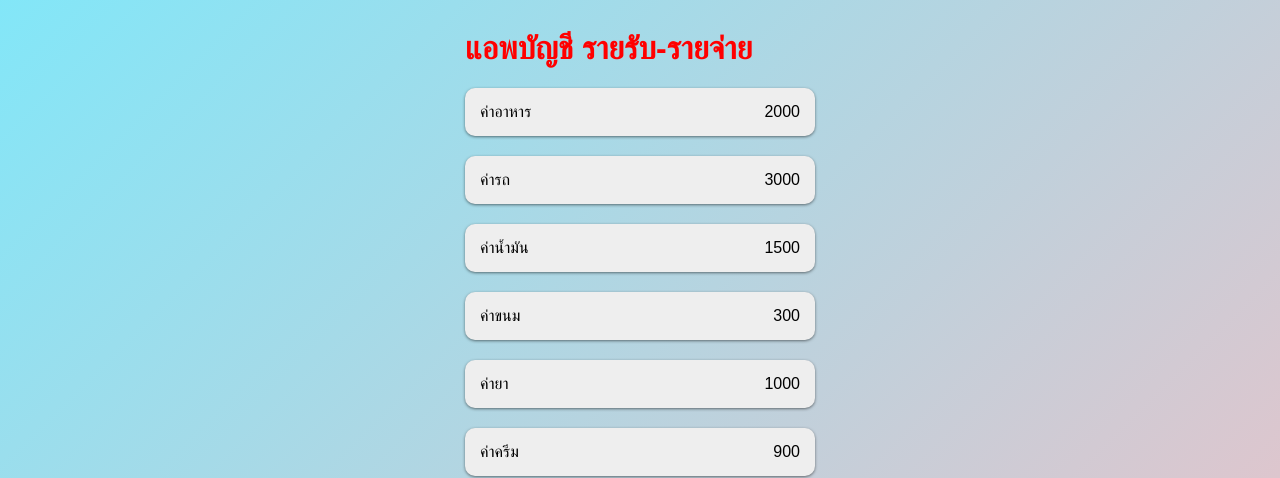
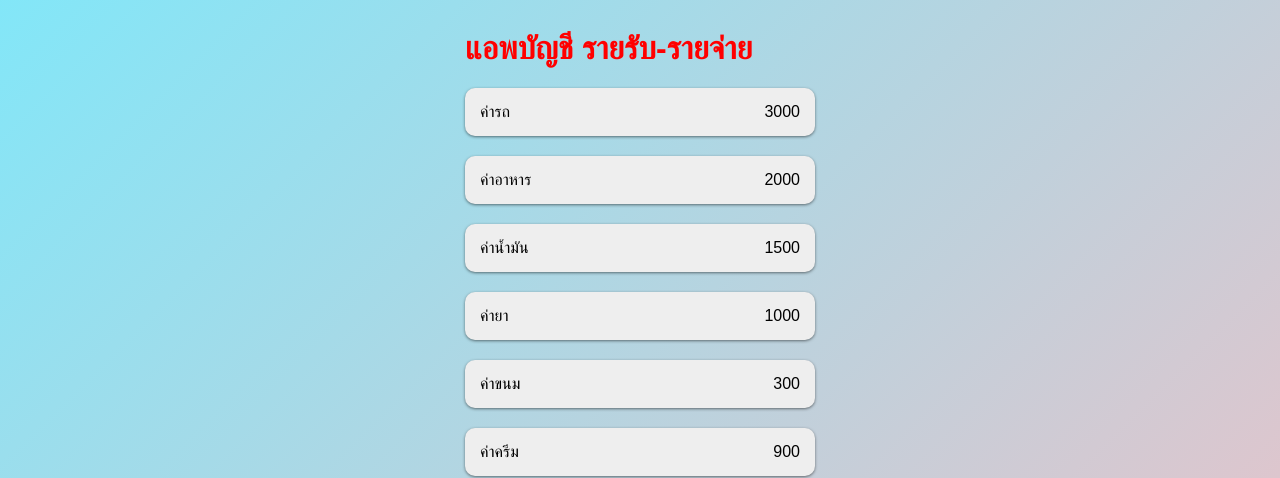
Before and after one commit to kitsana13428/ReactJs_Basic, a React (Create React App) app in the folder react-basic/: page / in a window 1280 px wide. Shown: the top 478 px of the page. Built offline with nearby package versions, Linux system fonts and the light colour scheme; a web font is replaced by a local one.

Commit message:
key props

```diff
--- a/react-basic/src/App.js
+++ b/react-basic/src/App.js
@@ -5,18 +5,18 @@ const Title = () => <h1>แอพบัญชี รายรับ-รายจ
 // const Description = () => <p>บันทึกข้อมูลในแต่ละวัน</p>
 const Transation = () => {
   const data = [
-    {title:"ค่าอาหาร", amount:"2000"},
-    {title:"ค่ารถ", amount:"3000"},
-    {title:"ค่าน้ำมัน", amount:"1500"},
-    {title:"ค่าขนม", amount:"300"},
-    {title:"ค่ายา", amount:"1000"},
-    {title:"ค่าครีม", amount:"900"}
+    {id:1, title:"ค่ารถ", amount:"3000"},
+    {id:2, title:"ค่าอาหาร", amount:"2000"},
+    {id:3, title:"ค่าน้ำมัน", amount:"1500"},
+    {id:4, title:"ค่ายา", amount:"1000"},
+    {id:5, title:"ค่าขนม", amount:"300"},
+    {id:6, title:"ค่าครีม", amount:"900"}
   ]
   return (
     <ul className="item-list">
        {data.map((element) => {
         //  return <Item title = {element.title} amount = {element.amount}/> //array.map ลูปอาเรย์มาแสดง
-         return <Item {...element} /> //ดึงมาใช้แบบสั้น
+         return <Item {...element} key = {element.id} /> //ดึงมาใช้แบบสั้น
        })
        }
 
```
